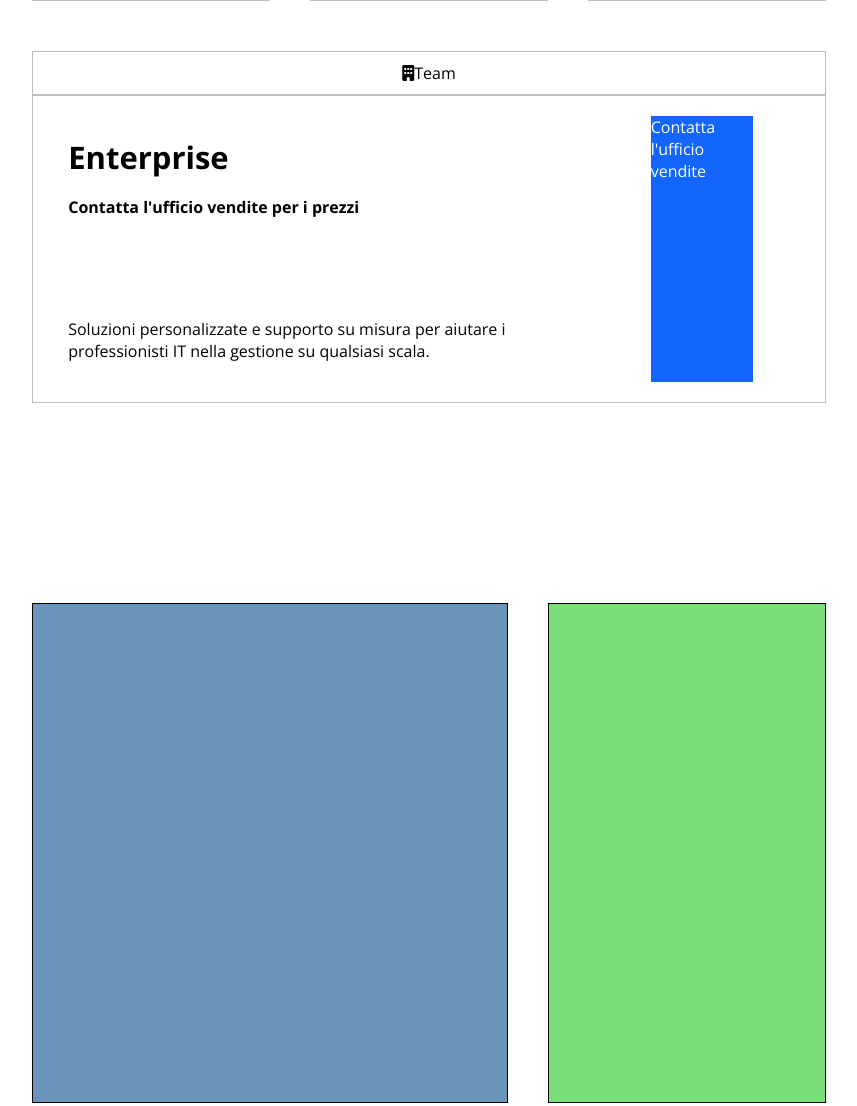
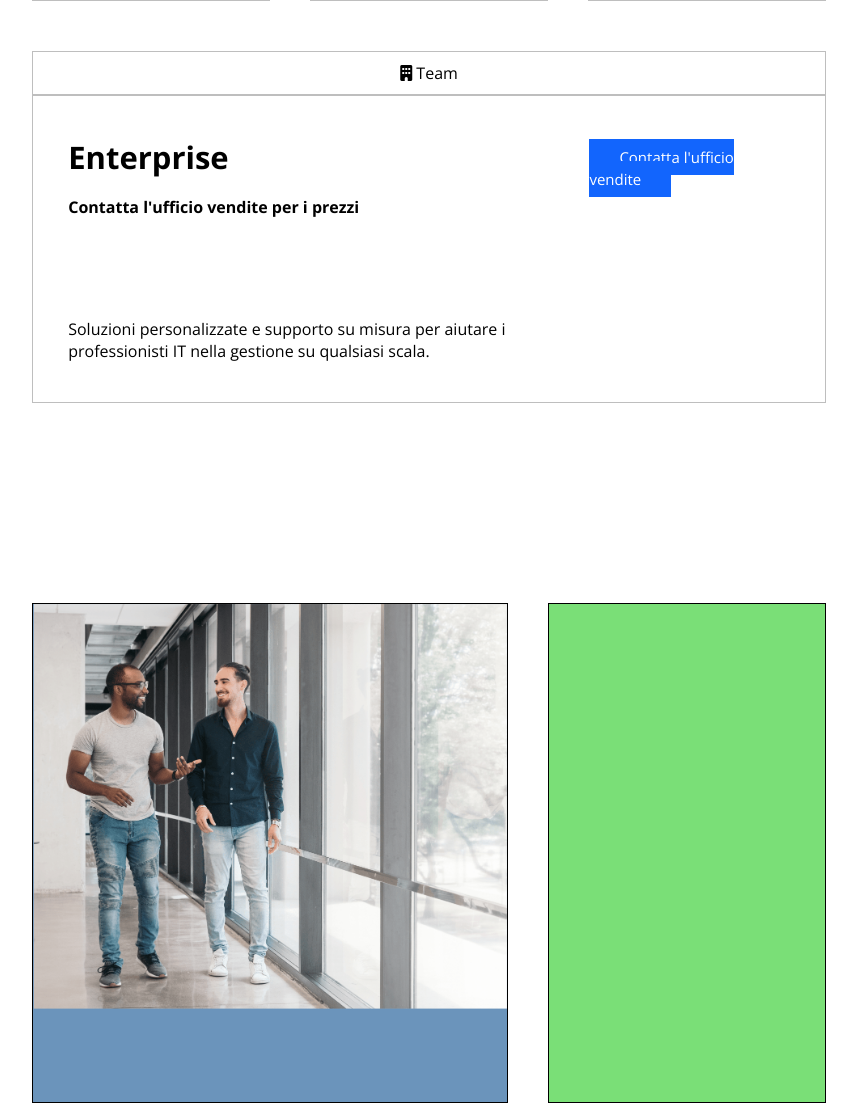
Before and after one commit to GheorgheMadan/htmlcss-dropbox, a plain HTML site: page index.html in a window 1280 px wide. Shown: the part 2341-3447 px from the top of the page, without its empty margins (211-1068 px from the left). Drawn offline with nearby package versions, Linux system fonts and the light colour scheme.

```diff
--- a/css/style.css
+++ b/css/style.css
@@ -298,18 +298,16 @@ li {
 .small-section {
     display: flex;
     justify-content: center;
-    padding: 20px;
+    padding: 50px 10px;
     width: 31%;
     border: 1 solid black;
     /* DEBUG */
     /* height: 300px;
     background-color: rgb(91, 67, 114); */
 }
-.button-vendite {
-    width: 50%;
-    color: white;
-    background-color: rgb(18, 101, 253);
-    text-decoration: none;
+#buttonsalses {
+    font-size: 15px;
+    padding: 8px 30px;
 }
 /* INIZIO SECONDA PAGINA */
 #media-section {
@@ -324,6 +322,9 @@ li {
     border: 1px solid black;
     background-color: rgb(107, 148, 187);
     height: 500px;
+}
+#img-partner {
+    width: 100%;
 }
 
 #text-container {
--- a/index.html
+++ b/index.html
@@ -150,7 +150,7 @@
         </section>
         <section class="second-column">
             <div class="title-team">
-                <span><i class="fa-solid fa-building"></i>Team</span>
+                <span><i class="fa-solid fa-building"></i>  Team</span>
             </div>
             <div id="content-column">
                 <section class="big-section">
@@ -163,13 +163,17 @@
                     </div>
                 </section>
                 <section class="small-section">
-                    <a href="#" class="button-vendite bg-hover">Contatta l'ufficio vendite</a>
+                    <div id="container-buttonsales">
+                        <a href="#" class="button bg-hover" id="buttonsalses">Contatta l'ufficio vendite</a>
+                    </div>
                 </section>
             </div>
          </section>
         <section id="fine-pagina">
             <div id="media-section">
-                <div id="img-container"></div>
+                <div id="img-container">
+                    <img src="./img/partner.png" alt="" id="img-partner">
+                </div>
                 <div id="text-container"></div>
             </div>
         </section>
```
